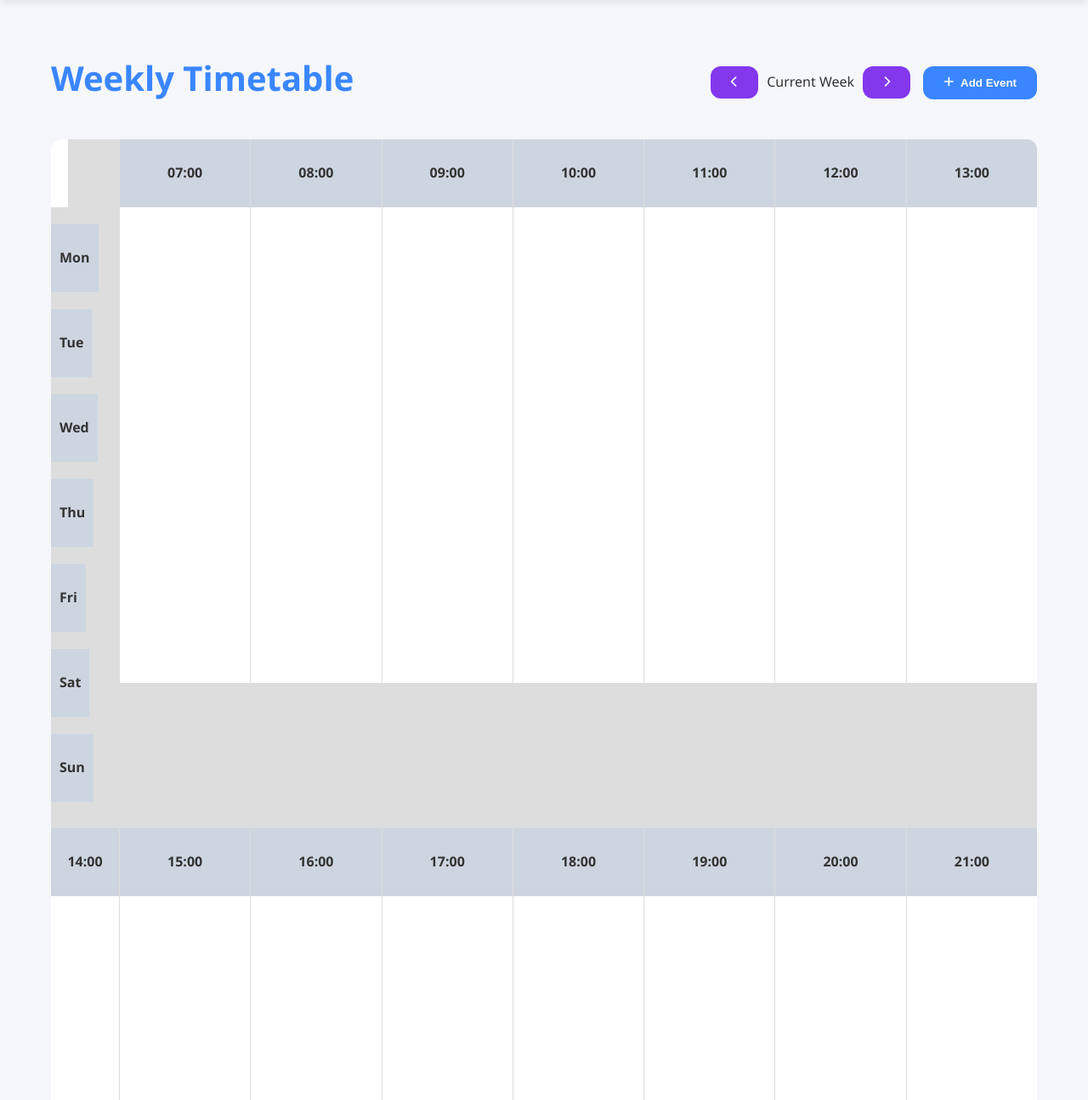
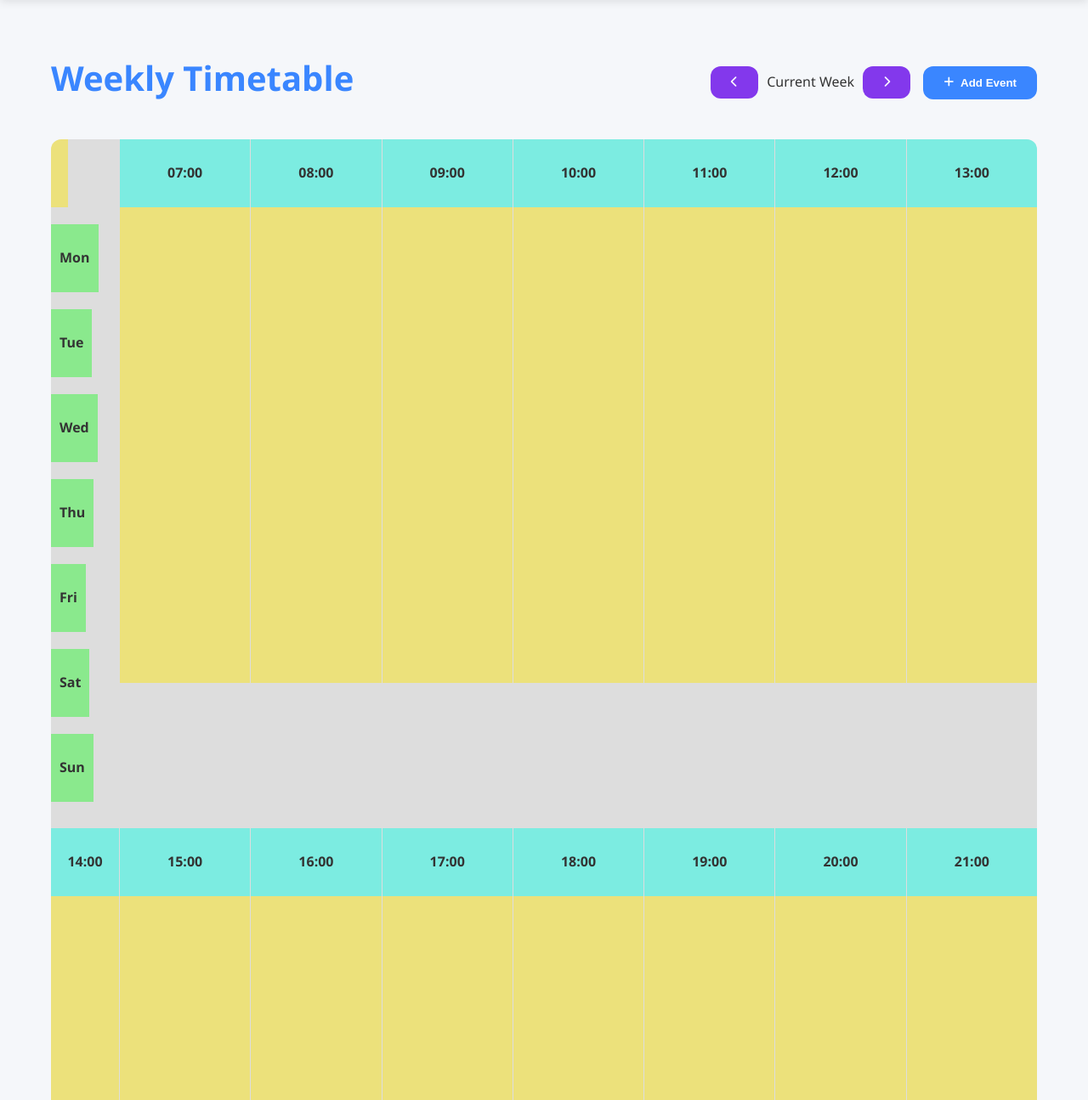
Before and after one commit to Baichau/Timetable-App, a Flask app: page /timetable in a window 1280 px wide. Shown: the part 70-1365 px from the top of the page at 85% size. Run offline with Flask 3, Linux system fonts and the light colour scheme; a user stored in the database is signed in; data that the repository does not hold is empty.

Commit message:
Added better html timetable
Timetable html colors are odd plus structure is not hte best still

```diff
--- a/static/css/todo.css
+++ /dev/null
@@ -1,2 +0,0 @@
-/* static/css/todo.css - Only if you want to keep it separate */
-/* This file can be empty since all styles are in style.css now */
--- a/templates/timetable.html
+++ b/templates/timetable.html
@@ -36,7 +36,7 @@
     }
 
     .timetable-cell {
-        background-color: var(--card-bg);
+        background-color: #ffe60071; /* Bright yellow for cells */
         padding: 10px;
         min-height: 80px;
     }
@@ -46,20 +46,20 @@
         display: flex;
         align-items: center;
         justify-content: center;
-        background-color: rgba(58, 134, 255, 0.1);
+        background-color: rgba(2, 255, 230, 0.441); /* Teal background */
     }
 
     .timetable-day {
         text-align: center;
         font-weight: 600;
-        background-color: rgba(58, 134, 255, 0.1);
+        background-color: #00fd0860; /* Green for days */
         display: flex;
         align-items: center;
         justify-content: center;
     }
 
     .timetable-event {
-        background-color: var(--primary-color);
+        background-color: #2195f3; /* Blue for events */
         color: white;
         padding: 8px;
         border-radius: 4px;
@@ -75,7 +75,7 @@
     }
 
     .current-time {
-        background-color: rgba(255, 0, 110, 0.1);
+        background-color: #ff5722; /* Orange for current time */
         border-left: 3px solid var(--accent-color);
     }
 
```
Also changed, not shown: edufocus.db.
